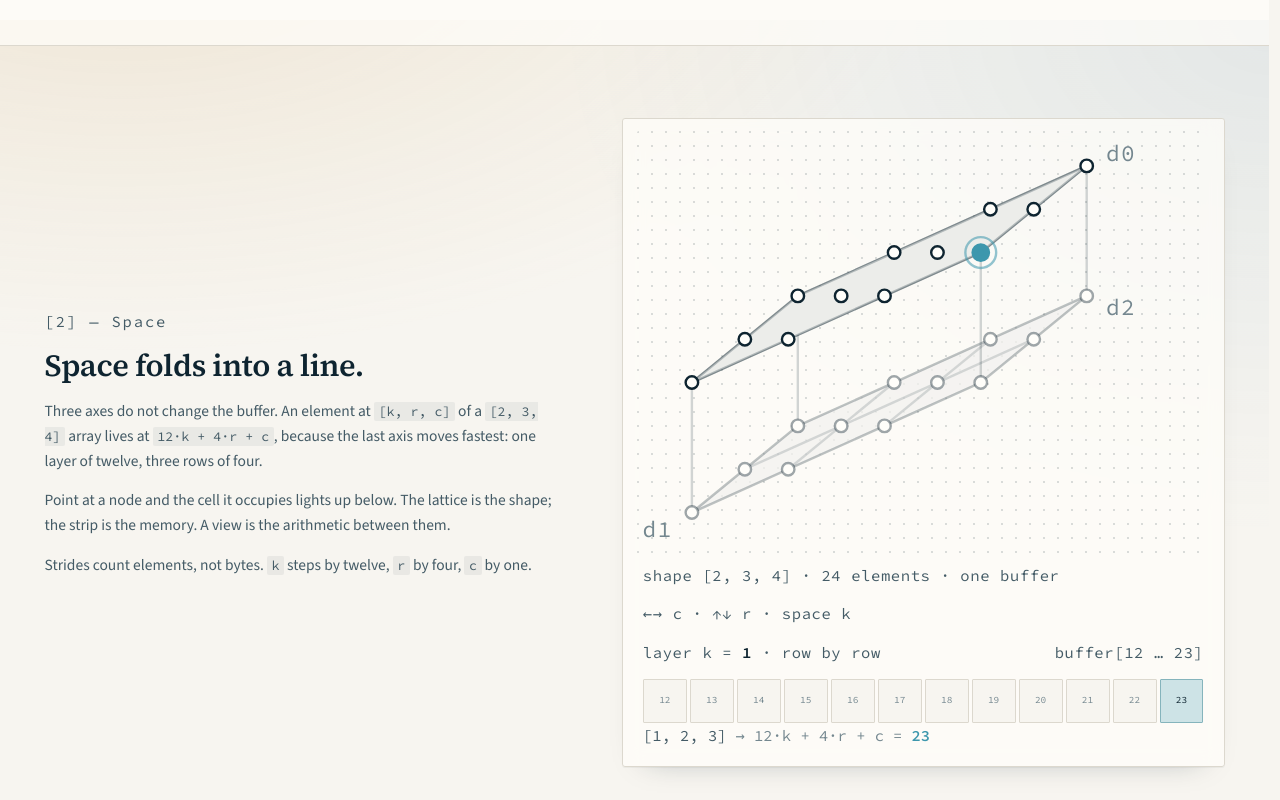
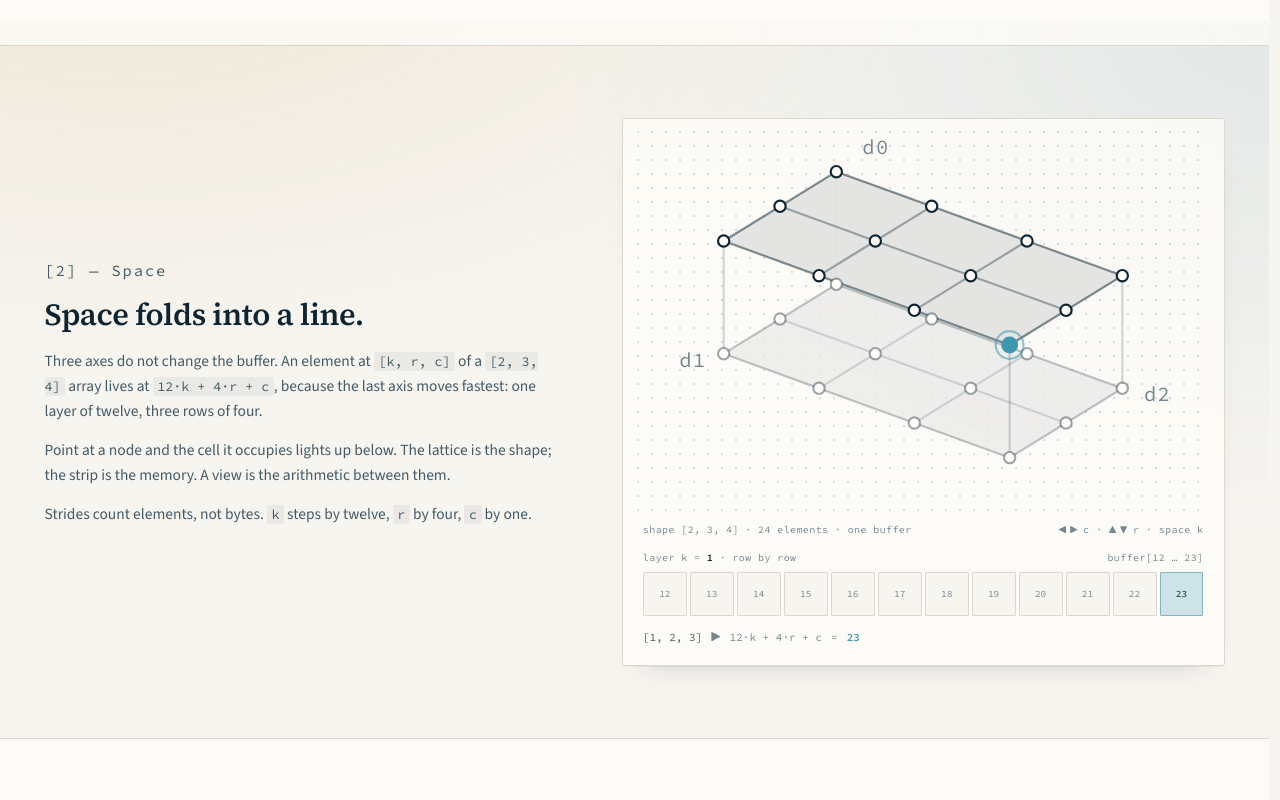
Before and after one commit to moonbitstack/moonvec, a plain HTML site: page docs/index.html in a window 1280 px wide. Shown: the part 1580-2380 px from the top of the page. Drawn offline with nearby package versions, Linux system fonts and the light colour scheme; a script that the page names is missing.

Commit message:
feat(moonvec): draw the arrows, and size every icon in type units.
The key hints on the overview (`←→ c · ↑↓ r · space k`), the mapping arrow in the readout and the two
axis arrows on the playground were characters. Whichever font resolved them decided their shape,
weight and baseline, and they sat outside the page's own drawing. They are now one symbol — the
triangle supplied for the purpose — placed four ways by rotation, filled with `currentColor` and sized
in `em`, so an arrow is exactly as tall as the text it sits in and follows it everywhere: 10 px in the
caption, 11 px in the readout, 9.5 px in the legend. The demo's spoken sentence lost its arrow too:
`[3, 1] + [1, 4] broadcast to [3, 4]`.

The rest of the icons move from pixels to type units for the same reason: the mark is 1.5rem, the bar
controls and button arrows 1rem, the card glyphs 2rem, the picker chevron 0.875rem. At the default
root size nothing changes — 24, 16, 32 and 14 pixels remain — but a reader who raises their type size
now gets icons that grow with the letters beside them instead of staying put; measured at a 20 px
root, the mark goes to 30 and the glyphs to 40.

Two defects surfaced while doing it, both fixed here. `.split p` was styling every paragraph in the
split bands, including the figure captions, which had been rendering at 15.5 px instead of their own
10 px; the rule is now scoped to `.split-copy p`. And the lattice's two planes were being drawn as a
ribbon: the column and row directions were nearly parallel, and the upper plane's mesh was painted
under its own fill. The directions now open symmetrically, so the array reads as a slab of two 4×3
grids with four corner posts, and each plane draws its fill first and its grid on top.

Signed-off-by: Leo Cheng (heke1228) <chengkelfan@qq.com>

```diff
--- a/docs/assets/base.css
+++ b/docs/assets/base.css
@@ -334,8 +334,10 @@ html:not(.at-top) .topbar {
 }
 
 .brand-mark {
-  width: 24px;
-  height: 24px;
+  /* Measured in rem, so the mark, the controls and the glyphs follow the reader's own type size
+     rather than sitting at a fixed number of pixels beside text that has grown. */
+  width: 1.5rem;
+  height: 1.5rem;
   flex: none;
 }
 
@@ -410,8 +412,8 @@ html:not(.at-top) .topbar {
 }
 
 .icon-btn svg {
-  width: 16px;
-  height: 16px;
+  width: 1rem;
+  height: 1rem;
   display: block;
 }
 
@@ -514,8 +516,8 @@ html:not(.at-top) .topbar {
 }
 
 .btn svg {
-  width: 16px;
-  height: 16px;
+  width: 1rem;
+  height: 1rem;
   display: block;
   flex: none;
   transition: transform var(--fast) var(--ease);
@@ -934,3 +936,46 @@ img {
     background-attachment: scroll;
   }
 }
+
+/* ---------- inline icons ----------
+
+   An arrow in running text is a glyph, so it is drawn rather than typed: one symbol, rotated, sized
+   in em. It takes the size of the text it sits in and the colour of the text around it. */
+
+/* Not `display: none`: a symbol inside a hidden tree is not reliably resolved by every engine. */
+.sprite {
+  position: absolute;
+  width: 0;
+  height: 0;
+  overflow: hidden;
+}
+
+.ico {
+  /* A filled triangle has more optical weight than a letter of the same height, so it is set a
+     little smaller than the em and raised to sit on the baseline. */
+  width: 0.72em;
+  height: 0.72em;
+  display: inline-block;
+  vertical-align: -0.04em;
+  fill: currentColor;
+  flex: none;
+}
+
+.ico.r {
+  transform: rotate(90deg);
+}
+
+.ico.d {
+  transform: rotate(180deg);
+}
+
+.ico.l {
+  transform: rotate(-90deg);
+}
+
+.key-pair {
+  display: inline-flex;
+  gap: 0.36em;
+  align-items: center;
+  vertical-align: -0.02em;
+}
--- a/docs/assets/home.css
+++ b/docs/assets/home.css
@@ -326,8 +326,8 @@
 }
 
 .card .glyph {
-  width: 32px;
-  height: 32px;
+  width: 2rem;
+  height: 2rem;
   color: var(--blue);
   margin-bottom: 4px;
   transition: color var(--fast) var(--ease);
@@ -368,13 +368,15 @@
   margin: 10px 0 16px;
 }
 
-.split p {
+/* Scoped to the prose column: the figures in the other column have their own type scale, and a
+   blanket `.split p` was overriding it. */
+.split-copy p {
   margin: 0 0 14px;
   color: var(--ink-2);
   font-size: 15.5px;
 }
 
-.split p:last-child {
+.split-copy p:last-child {
   margin-bottom: 0;
 }
 
@@ -786,15 +788,18 @@
 /* The upper plane is a surface, not a pane of glass: it hides the half of the lower plane behind it,
    which is what makes the stack read as depth rather than two drawings that overlap. Both planes are
    neutral; teal is kept for the one element and the one cell being pointed at. */
+/* Both planes are mixed from the card's own glass, so the surface sits at the same warmth as the
+   card rather than as a lighter hole in it; nine tenths of the upper one is enough to hide the far
+   half of the lower one while the dot grid still reads faintly through. */
 .lattice .plane {
-  fill: color-mix(in srgb, var(--ink) 8%, var(--surface));
-  stroke: color-mix(in srgb, var(--ink) 26%, transparent);
+  fill: color-mix(in srgb, var(--ink) 11%, var(--glass-strong));
+  stroke: color-mix(in srgb, var(--ink) 24%, transparent);
   stroke-width: 1;
 }
 
 .lattice .plane.far {
-  fill: color-mix(in srgb, var(--ink) 4%, var(--glass));
-  stroke: color-mix(in srgb, var(--ink) 14%, transparent);
+  fill: color-mix(in srgb, var(--ink) 7%, var(--glass));
+  stroke: color-mix(in srgb, var(--ink) 12%, transparent);
 }
 
 .lattice .node .hit {
@@ -907,6 +912,11 @@
   color: var(--ink-3);
 }
 
+.space-readout .ico {
+  width: 0.85em;
+  height: 0.85em;
+}
+
 .space-readout .formula {
   color: var(--ink-3);
 }
--- a/docs/assets/playground.css
+++ b/docs/assets/playground.css
@@ -254,8 +254,8 @@
 }
 
 .picker-chevron {
-  width: 14px;
-  height: 14px;
+  width: 0.875rem;
+  height: 0.875rem;
   flex: none;
   transition: transform 160ms ease;
 }
--- a/docs/assets/site.js
+++ b/docs/assets/site.js
@@ -373,7 +373,7 @@
       resultGrid.closest(".grid-frame")?.classList.remove("is-empty");
       resultShape.textContent = shapeText(parsed.shape);
       renderPlain(resultGrid, parsed.shape, parsed.values, true);
-      message.textContent = `${shapeText(left.shape)} + ${shapeText(right.shape)} → ${shapeText(parsed.shape)}, one element at a time.`;
+      message.textContent = `${shapeText(left.shape)} + ${shapeText(right.shape)} broadcast to ${shapeText(parsed.shape)}, one element at a time.`;
     };
 
     leftSelect.addEventListener("change", run);
--- a/docs/index.html
+++ b/docs/index.html
@@ -25,6 +25,10 @@
 </head>
 <body>
 <a class="skip-link" href="#main">Skip to content</a>
+
+<svg class="sprite" aria-hidden="true" focusable="false">
+  <symbol id="arrow" viewBox="0 0 1024 1024"><path d="M58.022829 1024h906.490238c42.196084 0 73.499208-49.696773 48.848705-98.752783-19.712865-39.3315-418.229342-825.452649-452.302822-892.46885-22.370144-44.061833-75.798415-43.345687-98.168558 0C437.825277 81.042847 37.235745 870.141657 9.437967 927.263734c-20.391319 41.838011 2.129592 96.736266 48.584862 96.736266z"></path></symbol>
+</svg>
 
 <header class="topbar">
   <div class="wrap topbar-inner">
@@ -212,81 +216,83 @@
       </div>
       <div class="space-figure" data-lattice tabindex="0" role="group" aria-label="A [2, 3, 4] array as a lattice; arrow keys move the selected element and space changes the layer">
         <div class="space-plot">
-              <svg class="lattice" viewBox="40 30 216 172" role="img" aria-label="A two by three by four array drawn as two stacked planes of nodes, with the upper plane folded down onto twelve consecutive buffer positions">
-              <polygon class="plane far" points="96,150 216,96 172,132 52,186"/>
+              <svg class="lattice" viewBox="60 28 240 172" role="img" aria-label="A two by three by four array drawn as two stacked planes of nodes, with the upper plane folded down onto twelve consecutive buffer positions">
+              <polygon class="plane far" points="140,96 272,144 220,176 88,128"/>
               <g class="lattice-edges">
-              <line class="riser" x1="96" y1="150" x2="96" y2="96"/>
-              <line class="riser" x1="52" y1="186" x2="52" y2="132"/>
-              <line class="riser" x1="216" y1="96" x2="216" y2="42"/>
-              <line class="riser" x1="172" y1="132" x2="172" y2="78"/>
-              <line class="edge far" x1="96" y1="150" x2="136" y2="132"/>
-              <line class="edge far" x1="136" y1="132" x2="176" y2="114"/>
-              <line class="edge far" x1="176" y1="114" x2="216" y2="96"/>
-              <line class="edge far" x1="74" y1="168" x2="114" y2="150"/>
-              <line class="edge far" x1="114" y1="150" x2="154" y2="132"/>
-              <line class="edge far" x1="154" y1="132" x2="194" y2="114"/>
-              <line class="edge far" x1="52" y1="186" x2="92" y2="168"/>
-              <line class="edge far" x1="92" y1="168" x2="132" y2="150"/>
-              <line class="edge far" x1="132" y1="150" x2="172" y2="132"/>
-              <line class="edge far" x1="96" y1="150" x2="74" y2="168"/>
-              <line class="edge far" x1="74" y1="168" x2="52" y2="186"/>
-              <line class="edge far" x1="136" y1="132" x2="114" y2="150"/>
-              <line class="edge far" x1="114" y1="150" x2="92" y2="168"/>
-              <line class="edge far" x1="176" y1="114" x2="154" y2="132"/>
-              <line class="edge far" x1="154" y1="132" x2="132" y2="150"/>
-              <line class="edge far" x1="216" y1="96" x2="194" y2="114"/>
-              <line class="edge far" x1="194" y1="114" x2="172" y2="132"/>
-              <line class="edge" x1="96" y1="96" x2="136" y2="78"/>
-              <line class="edge" x1="136" y1="78" x2="176" y2="60"/>
-              <line class="edge" x1="176" y1="60" x2="216" y2="42"/>
-              <line class="edge" x1="74" y1="114" x2="114" y2="96"/>
-              <line class="edge" x1="114" y1="96" x2="154" y2="78"/>
-              <line class="edge" x1="154" y1="78" x2="194" y2="60"/>
-              <line class="edge" x1="52" y1="132" x2="92" y2="114"/>
-              <line class="edge" x1="92" y1="114" x2="132" y2="96"/>
-              <line class="edge" x1="132" y1="96" x2="172" y2="78"/>
-              <line class="edge" x1="96" y1="96" x2="74" y2="114"/>
-              <line class="edge" x1="74" y1="114" x2="52" y2="132"/>
-              <line class="edge" x1="136" y1="78" x2="114" y2="96"/>
-              <line class="edge" x1="114" y1="96" x2="92" y2="114"/>
-              <line class="edge" x1="176" y1="60" x2="154" y2="78"/>
-              <line class="edge" x1="154" y1="78" x2="132" y2="96"/>
-              <line class="edge" x1="216" y1="42" x2="194" y2="60"/>
-              <line class="edge" x1="194" y1="60" x2="172" y2="78"/>
+              <line class="edge far" x1="140" y1="96" x2="184" y2="112"/>
+              <line class="edge far" x1="184" y1="112" x2="228" y2="128"/>
+              <line class="edge far" x1="228" y1="128" x2="272" y2="144"/>
+              <line class="edge far" x1="114" y1="112" x2="158" y2="128"/>
+              <line class="edge far" x1="158" y1="128" x2="202" y2="144"/>
+              <line class="edge far" x1="202" y1="144" x2="246" y2="160"/>
+              <line class="edge far" x1="88" y1="128" x2="132" y2="144"/>
+              <line class="edge far" x1="132" y1="144" x2="176" y2="160"/>
+              <line class="edge far" x1="176" y1="160" x2="220" y2="176"/>
+              <line class="edge far" x1="140" y1="96" x2="114" y2="112"/>
+              <line class="edge far" x1="114" y1="112" x2="88" y2="128"/>
+              <line class="edge far" x1="184" y1="112" x2="158" y2="128"/>
+              <line class="edge far" x1="158" y1="128" x2="132" y2="144"/>
+              <line class="edge far" x1="228" y1="128" x2="202" y2="144"/>
+              <line class="edge far" x1="202" y1="144" x2="176" y2="160"/>
+              <line class="edge far" x1="272" y1="144" x2="246" y2="160"/>
+              <line class="edge far" x1="246" y1="160" x2="220" y2="176"/>
+              <line class="riser" x1="140" y1="96" x2="140" y2="44"/>
+              <line class="riser" x1="88" y1="128" x2="88" y2="76"/>
+              <line class="riser" x1="272" y1="144" x2="272" y2="92"/>
+              <line class="riser" x1="220" y1="176" x2="220" y2="124"/>
               </g>
-              <polygon class="plane top" points="96,96 216,42 172,78 52,132"/>
+              <polygon class="plane top" points="140,44 272,92 220,124 88,76"/>
+              <g class="lattice-edges">
+              <line class="edge" x1="140" y1="44" x2="184" y2="60"/>
+              <line class="edge" x1="184" y1="60" x2="228" y2="76"/>
+              <line class="edge" x1="228" y1="76" x2="272" y2="92"/>
+              <line class="edge" x1="114" y1="60" x2="158" y2="76"/>
+              <line class="edge" x1="158" y1="76" x2="202" y2="92"/>
+              <line class="edge" x1="202" y1="92" x2="246" y2="108"/>
+              <line class="edge" x1="88" y1="76" x2="132" y2="92"/>
+              <line class="edge" x1="132" y1="92" x2="176" y2="108"/>
+              <line class="edge" x1="176" y1="108" x2="220" y2="124"/>
+              <line class="edge" x1="140" y1="44" x2="114" y2="60"/>
+              <line class="edge" x1="114" y1="60" x2="88" y2="76"/>
+              <line class="edge" x1="184" y1="60" x2="158" y2="76"/>
+              <line class="edge" x1="158" y1="76" x2="132" y2="92"/>
+              <line class="edge" x1="228" y1="76" x2="202" y2="92"/>
+              <line class="edge" x1="202" y1="92" x2="176" y2="108"/>
+              <line class="edge" x1="272" y1="92" x2="246" y2="108"/>
+              <line class="edge" x1="246" y1="108" x2="220" y2="124"/>
+              </g>
               <g class="lattice-nodes">
-              <g class="node" data-k="0" data-r="0" data-c="0" data-offset="0"><circle class="hit" cx="96" cy="150" r="10"/><circle class="halo" cx="96" cy="150" r="6.4"/><circle class="dot" cx="96" cy="150" r="2.6"/></g>
-              <g class="node" data-k="0" data-r="0" data-c="1" data-offset="1"><circle class="hit" cx="136" cy="132" r="10"/><circle class="halo" cx="136" cy="132" r="6.4"/><circle class="dot" cx="136" cy="132" r="2.6"/></g>
-              <g class="node" data-k="0" data-r="0" data-c="2" data-offset="2"><circle class="hit" cx="176" cy="114" r="10"/><circle class="halo" cx="176" cy="114" r="6.4"/><circle class="dot" cx="176" cy="114" r="2.6"/></g>
-              <g class="node" data-k="0" data-r="0" data-c="3" data-offset="3"><circle class="hit" cx="216" cy="96" r="10"/><circle class="halo" cx="216" cy="96" r="6.4"/><circle class="dot" cx="216" cy="96" r="2.6"/></g>
-              <g class="node" data-k="0" data-r="1" data-c="0" data-offset="4"><circle class="hit" cx="74" cy="168" r="10"/><circle class="halo" cx="74" cy="168" r="6.4"/><circle class="dot" cx="74" cy="168" r="2.6"/></g>
-              <g class="node" data-k="0" data-r="1" data-c="1" data-offset="5"><circle class="hit" cx="114" cy="150" r="10"/><circle class="halo" cx="114" cy="150" r="6.4"/><circle class="dot" cx="114" cy="150" r="2.6"/></g>
-              <g class="node" data-k="0" data-r="1" data-c="2" data-offset="6"><circle class="hit" cx="154" cy="132" r="10"/><circle class="halo" cx="154" cy="132" r="6.4"/><circle class="dot" cx="154" cy="132" r="2.6"/></g>
-              <g class="node" data-k="0" data-r="1" data-c="3" data-offset="7"><circle class="hit" cx="194" cy="114" r="10"/><circle class="halo" cx="194" cy="114" r="6.4"/><circle class="dot" cx="194" cy="114" r="2.6"/></g>
-              <g class="node" data-k="0" data-r="2" data-c="0" data-offset="8"><circle class="hit" cx="52" cy="186" r="10"/><circle class="halo" cx="52" cy="186" r="6.4"/><circle class="dot" cx="52" cy="186" r="2.6"/></g>
-              <g class="node" data-k="0" data-r="2" data-c="1" data-offset="9"><circle class="hit" cx="92" cy="168" r="10"/><circle class="halo" cx="92" cy="168" r="6.4"/><circle class="dot" cx="92" cy="168" r="2.6"/></g>
-              <g class="node" data-k="0" data-r="2" data-c="2" data-offset="10"><circle class="hit" cx="132" cy="150" r="10"/><circle class="halo" cx="132" cy="150" r="6.4"/><circle class="dot" cx="132" cy="150" r="2.6"/></g>
-              <g class="node" data-k="0" data-r="2" data-c="3" data-offset="11"><circle class="hit" cx="172" cy="132" r="10"/><circle class="halo" cx="172" cy="132" r="6.4"/><circle class="dot" cx="172" cy="132" r="2.6"/></g>
-              <g class="node top" data-k="1" data-r="0" data-c="0" data-offset="12"><circle class="hit" cx="96" cy="96" r="10"/><circle class="halo" cx="96" cy="96" r="6.4"/><circle class="dot" cx="96" cy="96" r="2.6"/></g>
-              <g class="node top" data-k="1" data-r="0" data-c="1" data-offset="13"><circle class="hit" cx="136" cy="78" r="10"/><circle class="halo" cx="136" cy="78" r="6.4"/><circle class="dot" cx="136" cy="78" r="2.6"/></g>
-              <g class="node top" data-k="1" data-r="0" data-c="2" data-offset="14"><circle class="hit" cx="176" cy="60" r="10"/><circle class="halo" cx="176" cy="60" r="6.4"/><circle class="dot" cx="176" cy="60" r="2.6"/></g>
-              <g class="node top" data-k="1" data-r="0" data-c="3" data-offset="15"><circle class="hit" cx="216" cy="42" r="10"/><circle class="halo" cx="216" cy="42" r="6.4"/><circle class="dot" cx="216" cy="42" r="2.6"/></g>
-              <g class="node top" data-k="1" data-r="1" data-c="0" data-offset="16"><circle class="hit" cx="74" cy="114" r="10"/><circle class="halo" cx="74" cy="114" r="6.4"/><circle class="dot" cx="74" cy="114" r="2.6"/></g>
-              <g class="node top" data-k="1" data-r="1" data-c="1" data-offset="17"><circle class="hit" cx="114" cy="96" r="10"/><circle class="halo" cx="114" cy="96" r="6.4"/><circle class="dot" cx="114" cy="96" r="2.6"/></g>
-              <g class="node top" data-k="1" data-r="1" data-c="2" data-offset="18"><circle class="hit" cx="154" cy="78" r="10"/><circle class="halo" cx="154" cy="78" r="6.4"/><circle class="dot" cx="154" cy="78" r="2.6"/></g>
-              <g class="node top" data-k="1" data-r="1" data-c="3" data-offset="19"><circle class="hit" cx="194" cy="60" r="10"/><circle class="halo" cx="194" cy="60" r="6.4"/><circle class="dot" cx="194" cy="60" r="2.6"/></g>
-              <g class="node top" data-k="1" data-r="2" data-c="0" data-offset="20"><circle class="hit" cx="52" cy="132" r="10"/><circle class="halo" cx="52" cy="132" r="6.4"/><circle class="dot" cx="52" cy="132" r="2.6"/></g>
-              <g class="node top" data-k="1" data-r="2" data-c="1" data-offset="21"><circle class="hit" cx="92" cy="114" r="10"/><circle class="halo" cx="92" cy="114" r="6.4"/><circle class="dot" cx="92" cy="114" r="2.6"/></g>
-              <g class="node top" data-k="1" data-r="2" data-c="2" data-offset="22"><circle class="hit" cx="132" cy="96" r="10"/><circle class="halo" cx="132" cy="96" r="6.4"/><circle class="dot" cx="132" cy="96" r="2.6"/></g>
-              <g class="node top" data-k="1" data-r="2" data-c="3" data-offset="23"><circle class="hit" cx="172" cy="78" r="10"/><circle class="halo" cx="172" cy="78" r="6.4"/><circle class="dot" cx="172" cy="78" r="2.6"/></g>
+              <g class="node" data-k="0" data-r="0" data-c="0" data-offset="0"><circle class="hit" cx="140" cy="96" r="10"/><circle class="halo" cx="140" cy="96" r="6.4"/><circle class="dot" cx="140" cy="96" r="2.6"/></g>
+              <g class="node" data-k="0" data-r="0" data-c="1" data-offset="1"><circle class="hit" cx="184" cy="112" r="10"/><circle class="halo" cx="184" cy="112" r="6.4"/><circle class="dot" cx="184" cy="112" r="2.6"/></g>
+              <g class="node" data-k="0" data-r="0" data-c="2" data-offset="2"><circle class="hit" cx="228" cy="128" r="10"/><circle class="halo" cx="228" cy="128" r="6.4"/><circle class="dot" cx="228" cy="128" r="2.6"/></g>
+              <g class="node" data-k="0" data-r="0" data-c="3" data-offset="3"><circle class="hit" cx="272" cy="144" r="10"/><circle class="halo" cx="272" cy="144" r="6.4"/><circle class="dot" cx="272" cy="144" r="2.6"/></g>
+              <g class="node" data-k="0" data-r="1" data-c="0" data-offset="4"><circle class="hit" cx="114" cy="112" r="10"/><circle class="halo" cx="114" cy="112" r="6.4"/><circle class="dot" cx="114" cy="112" r="2.6"/></g>
+              <g class="node" data-k="0" data-r="1" data-c="1" data-offset="5"><circle class="hit" cx="158" cy="128" r="10"/><circle class="halo" cx="158" cy="128" r="6.4"/><circle class="dot" cx="158" cy="128" r="2.6"/></g>
+              <g class="node" data-k="0" data-r="1" data-c="2" data-offset="6"><circle class="hit" cx="202" cy="144" r="10"/><circle class="halo" cx="202" cy="144" r="6.4"/><circle class="dot" cx="202" cy="144" r="2.6"/></g>
+              <g class="node" data-k="0" data-r="1" data-c="3" data-offset="7"><circle class="hit" cx="246" cy="160" r="10"/><circle class="halo" cx="246" cy="160" r="6.4"/><circle class="dot" cx="246" cy="160" r="2.6"/></g>
+              <g class="node" data-k="0" data-r="2" data-c="0" data-offset="8"><circle class="hit" cx="88" cy="128" r="10"/><circle class="halo" cx="88" cy="128" r="6.4"/><circle class="dot" cx="88" cy="128" r="2.6"/></g>
+              <g class="node" data-k="0" data-r="2" data-c="1" data-offset="9"><circle class="hit" cx="132" cy="144" r="10"/><circle class="halo" cx="132" cy="144" r="6.4"/><circle class="dot" cx="132" cy="144" r="2.6"/></g>
+              <g class="node" data-k="0" data-r="2" data-c="2" data-offset="10"><circle class="hit" cx="176" cy="160" r="10"/><circle class="halo" cx="176" cy="160" r="6.4"/><circle class="dot" cx="176" cy="160" r="2.6"/></g>
+              <g class="node" data-k="0" data-r="2" data-c="3" data-offset="11"><circle class="hit" cx="220" cy="176" r="10"/><circle class="halo" cx="220" cy="176" r="6.4"/><circle class="dot" cx="220" cy="176" r="2.6"/></g>
+              <g class="node top" data-k="1" data-r="0" data-c="0" data-offset="12"><circle class="hit" cx="140" cy="44" r="10"/><circle class="halo" cx="140" cy="44" r="6.4"/><circle class="dot" cx="140" cy="44" r="2.6"/></g>
+              <g class="node top" data-k="1" data-r="0" data-c="1" data-offset="13"><circle class="hit" cx="184" cy="60" r="10"/><circle class="halo" cx="184" cy="60" r="6.4"/><circle class="dot" cx="184" cy="60" r="2.6"/></g>
+              <g class="node top" data-k="1" data-r="0" data-c="2" data-offset="14"><circle class="hit" cx="228" cy="76" r="10"/><circle class="halo" cx="228" cy="76" r="6.4"/><circle class="dot" cx="228" cy="76" r="2.6"/></g>
+              <g class="node top" data-k="1" data-r="0" data-c="3" data-offset="15"><circle class="hit" cx="272" cy="92" r="10"/><circle class="halo" cx="272" cy="92" r="6.4"/><circle class="dot" cx="272" cy="92" r="2.6"/></g>
+              <g class="node top" data-k="1" data-r="1" data-c="0" data-offset="16"><circle class="hit" cx="114" cy="60" r="10"/><circle class="halo" cx="114" cy="60" r="6.4"/><circle class="dot" cx="114" cy="60" r="2.6"/></g>
+              <g class="node top" data-k="1" data-r="1" data-c="1" data-offset="17"><circle class="hit" cx="158" cy="76" r="10"/><circle class="halo" cx="158" cy="76" r="6.4"/><circle class="dot" cx="158" cy="76" r="2.6"/></g>
+              <g class="node top" data-k="1" data-r="1" data-c="2" data-offset="18"><circle class="hit" cx="202" cy="92" r="10"/><circle class="halo" cx="202" cy="92" r="6.4"/><circle class="dot" cx="202" cy="92" r="2.6"/></g>
+              <g class="node top" data-k="1" data-r="1" data-c="3" data-offset="19"><circle class="hit" cx="246" cy="108" r="10"/><circle class="halo" cx="246" cy="108" r="6.4"/><circle class="dot" cx="246" cy="108" r="2.6"/></g>
+              <g class="node top" data-k="1" data-r="2" data-c="0" data-offset="20"><circle class="hit" cx="88" cy="76" r="10"/><circle class="halo" cx="88" cy="76" r="6.4"/><circle class="dot" cx="88" cy="76" r="2.6"/></g>
+              <g class="node top" data-k="1" data-r="2" data-c="1" data-offset="21"><circle class="hit" cx="132" cy="92" r="10"/><circle class="halo" cx="132" cy="92" r="6.4"/><circle class="dot" cx="132" cy="92" r="2.6"/></g>
+              <g class="node top" data-k="1" data-r="2" data-c="2" data-offset="22"><circle class="hit" cx="176" cy="108" r="10"/><circle class="halo" cx="176" cy="108" r="6.4"/><circle class="dot" cx="176" cy="108" r="2.6"/></g>
+              <g class="node top" data-k="1" data-r="2" data-c="3" data-offset="23"><circle class="hit" cx="220" cy="124" r="10"/><circle class="halo" cx="220" cy="124" r="6.4"/><circle class="dot" cx="220" cy="124" r="2.6"/></g>
               </g>
-              <text class="axis-tag" x="224" y="40" text-anchor="start">d0</text>
-              <text class="axis-tag" x="224" y="104" text-anchor="start">d2</text>
-              <text class="axis-tag" x="44" y="196" text-anchor="end">d1</text>
+              <text class="axis-tag" x="152" y="36" text-anchor="start">d0</text>
+              <text class="axis-tag" x="282" y="150" text-anchor="start">d2</text>
+              <text class="axis-tag" x="80" y="134" text-anchor="end">d1</text>
               </svg>
             </div>
-        <p class="space-caption"><span>shape [2, 3, 4] · 24 elements · one buffer</span><span>←→ c · ↑↓ r · space k</span></p>
+        <p class="space-caption"><span>shape [2, 3, 4] · 24 elements · one buffer</span><span><span class="key-pair"><svg class="ico l" viewBox="0 0 1024 1024" aria-hidden="true"><use href="#arrow"></use></svg><svg class="ico r" viewBox="0 0 1024 1024" aria-hidden="true"><use href="#arrow"></use></svg></span> c · <span class="key-pair"><svg class="ico" viewBox="0 0 1024 1024" aria-hidden="true"><use href="#arrow"></use></svg><svg class="ico d" viewBox="0 0 1024 1024" aria-hidden="true"><use href="#arrow"></use></svg></span> r · space k</span></p>
         <p class="space-strip-label"><span>layer k = <b class="layer">1</b> · row by row</span><span>buffer[<span class="first">12</span> … <span class="last">23</span>]</span></p>
         <div class="space-strip" aria-hidden="true">
             <span class="">12</span>
@@ -304,7 +310,7 @@
         </div>
         <p class="space-readout">
           <span class="tuple">[1, 2, 3]</span>
-          <span class="arrow">→</span>
+          <span class="arrow"><svg class="ico r" viewBox="0 0 1024 1024" aria-hidden="true"><use href="#arrow"></use></svg></span>
           <span class="formula">12·k + 4·r + c</span>
           <span class="arrow">=</span>
           <span class="offset">23</span>
```
Also changed, not shown: docs/playground.html (+5 -1 lines).
